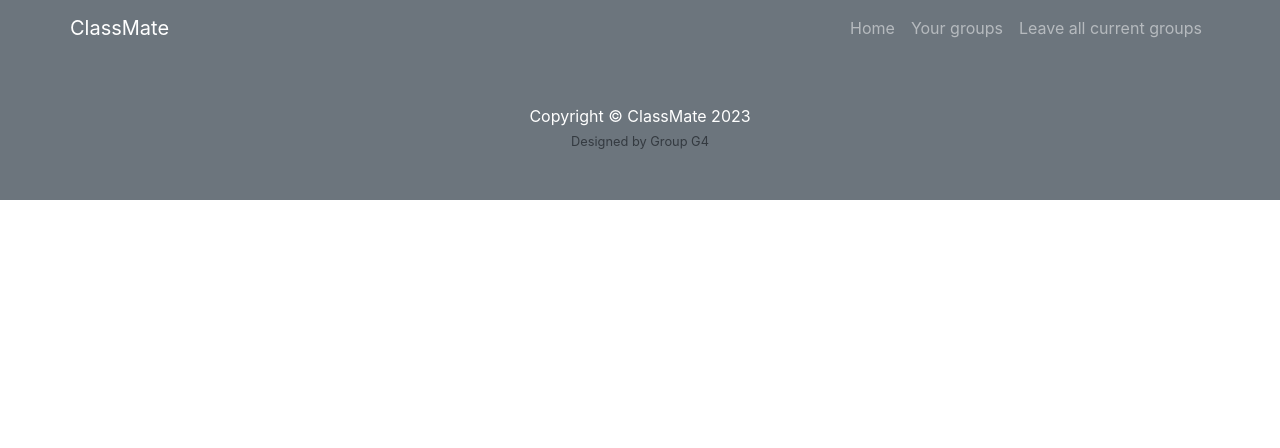
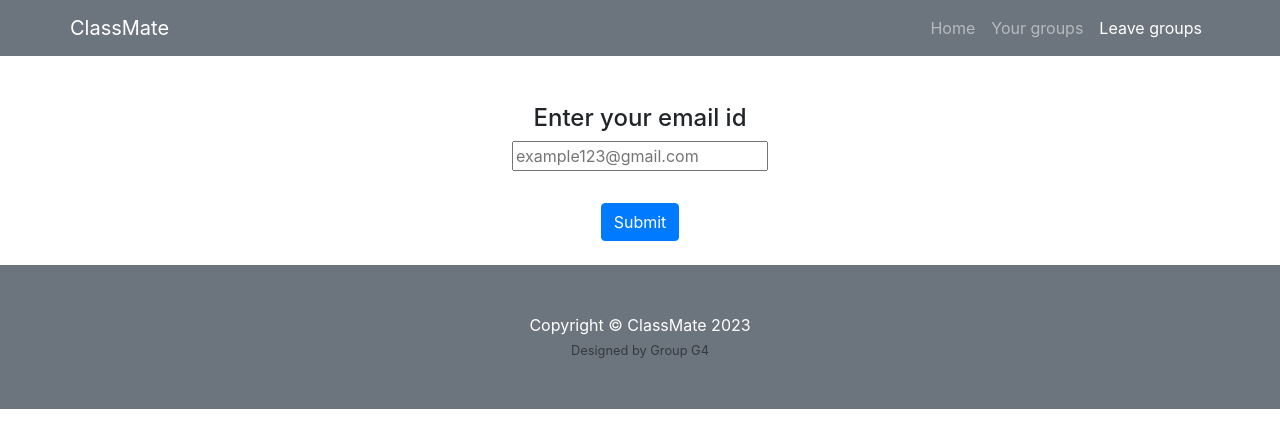
Before and after one commit to rohanbatra4/ClassMate, a React (Create React App) app in the folder class-mate/: page /info2 in a window 1280 px wide. Shown: the top 448 px of the page. Built offline with nearby package versions, Linux system fonts and the light colour scheme.

Commit message:
Fixed caching error and developing leave groups feature

```diff
--- a/class-mate/src/common/Header.jsx
+++ b/class-mate/src/common/Header.jsx
@@ -25,8 +25,8 @@ function Header() {
                 </NavLink>
               </li>
               <li className="nav-item">
-                <NavLink className="nav-link" to="/creator">
-                  Leave all current groups
+                <NavLink className="nav-link" to="/info2">
+                  Leave groups
                 </NavLink>
               </li>
             </ul>
--- a/class-mate/src/index.js
+++ b/class-mate/src/index.js
@@ -14,6 +14,7 @@ import {
   Confirm,
   Display,
   Redirect,
+  Info2,
 } from "./modules/Layout";
 
 ReactDOM.render(
@@ -22,6 +23,7 @@ ReactDOM.render(
     <Routes>
       <Route path="/" element={<Home />} />
       <Route path="/info" element={<Info />} />
+      <Route path="/info2" element={<Info2 />} />
       <Route path="/creator" element={<Creator />} />
       <Route path="/order" element={<Order />} />
       <Route path="/Enter" element={<Enter />} />
--- a/class-mate/src/modules/Layout.jsx
+++ b/class-mate/src/modules/Layout.jsx
@@ -2,6 +2,7 @@ export { default as Header } from "../common/Header";
 export { default as Footer } from "../common/Footer";
 export { default as Home } from "./Home";
 export { default as Info } from "./info";
+export { default as Info2 } from "./info2";
 export { default as Creator } from "./creator";
 export { default as Order } from "./order";
 export { default as Enter } from "./Enter";
--- a/class-mate/src/modules/creator.jsx
+++ b/class-mate/src/modules/creator.jsx
@@ -1,6 +1,33 @@
 import React from "react";
+import { useEffect, useState } from 'react';
+function Creator() {
+  const [data, setData] = useState(null);
 
-function Creator() {
-  return <div class="container text-center mt-5"></div>;
+  useEffect(() => {
+    fetch('http://localhost:4567/email')
+      .then(response => response.json())
+      .then(data => setData(data));
+  }, []);
+
+  // set an index to list all classes from data.result
+  var index = 0;
+
+  return (
+    <div class="container text-center mt-5">
+      <h2>Confirm if you wish to leave these groups</h2> <br />
+        {data ? <p>Deselct the groups you do not wish to leave</p> : <h5>Loading...</h5>}
+        <br></br>
+        <p>{data ? data.result.map((item) => {
+          index++;
+          return (
+            <div>
+              <p> {index}. {item[0]}: {item[1]} </p>
+            </div>
+          )
+        }) : null} </p>
+      <br />
+      <br />
+    </div>
+  );
 }
 export default Creator;
--- a/class-mate/src/modules/info.jsx
+++ b/class-mate/src/modules/info.jsx
@@ -68,7 +68,6 @@ function Info() {
                 </button>
               </NavLink>
               <br />  <br />
-      <br />  <br />
     </div>
   );
 }
--- /dev/null
+++ b/class-mate/src/modules/info2.jsx
@@ -0,0 +1,74 @@
+import React from "react";
+import { NavLink } from "react-router-dom";
+import axios from "axios";
+export var emailVerifier = "";
+
+function Info2() {
+  // Info component
+  function handleSubmit(e) {
+    e.preventDefault();
+  }
+
+  return (
+    // Didnt add checklist here yet as the 'crn' array cannot be used here.
+    // that has to be uploaded on Firebase and then those are the user's final classes which can then be pulled to put here.
+    // Return the info component
+    <div class="container text-center mt-5">
+      <form onSubmit={handleSubmit}>
+              <fieldset>
+                <label>
+                  <h4>Enter your email id</h4>
+                  <input
+                    type="email"
+                    id="email"
+                    name="email"
+                    placeholder="example123@gmail.com"
+                    onChange={(e) => {
+                      emailVerifier = e.target.value;
+                    }}
+                  />
+                </label>
+                <br />
+              </fieldset>
+              </form>
+              <br />
+              <NavLink
+                className="connect"
+                to="/creator"
+                onClick={(e) => {
+                  if (
+                    emailVerifier === ""
+                  ) {
+                    e.preventDefault();
+                    alert("Please enter your email id");
+                  } else if (
+                    !emailVerifier
+                      .toLowerCase()
+                      .match(
+                        /^(([^<>()[\]\\.,;:\s@"]+(\.[^<>()[\]\\.,;:\s@"]+)*)|(".+"))@((\[[0-9]{1,3}\.[0-9]{1,3}\.[0-9]{1,3}\.[0-9]{1,3}\])|(([a-zA-Z\-0-9]+\.)+[a-zA-Z]{2,}))$/
+                      )
+                  ) {
+                    e.preventDefault();
+                    alert("Please enter a valid email id");
+                  } else {
+                    console.log("Sending request with body:", { email: emailVerifier });
+                    axios.post('http://localhost:4567/emailsend', { email: emailVerifier }, {
+                      headers: {
+                        'Content-Type': 'application/json'
+                      }
+                    })
+                    .then(response => {
+                      console.log("Received response:", response.data);
+                    })
+                  }
+                }}
+              >
+                <button type="submit" className="btn btn-primary" id="submit">
+                  Submit
+                </button>
+              </NavLink>
+              <br />  <br />
+    </div>
+  );
+}
+export default Info2;
```
Also changed, not shown: 1 other file (tests, documents, lock files or other folders).
